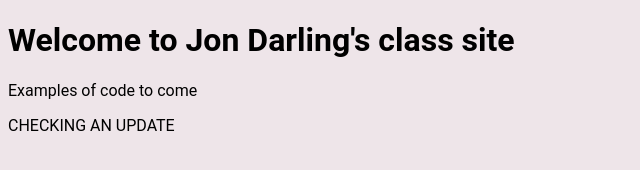
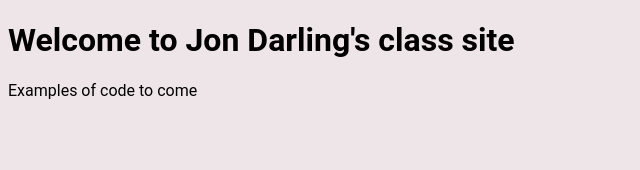
Before and after one commit to natas7509/MMP240, a plain HTML site: page index.html in a window 1280 px wide. Shown: the whole page, without its empty margins (0-640 px from the left). Drawn offline with Linux system fonts and the light colour scheme.

Commit message:
update removal

```diff
--- a/index.html
+++ b/index.html
@@ -24,7 +24,7 @@
 
     	<h1>Welcome to Jon Darling's class site</h1>
     	<p>Examples of code to come</p>
-        <P>CHECKING AN UPDATE</P>
+
 
     </body>
 
```
